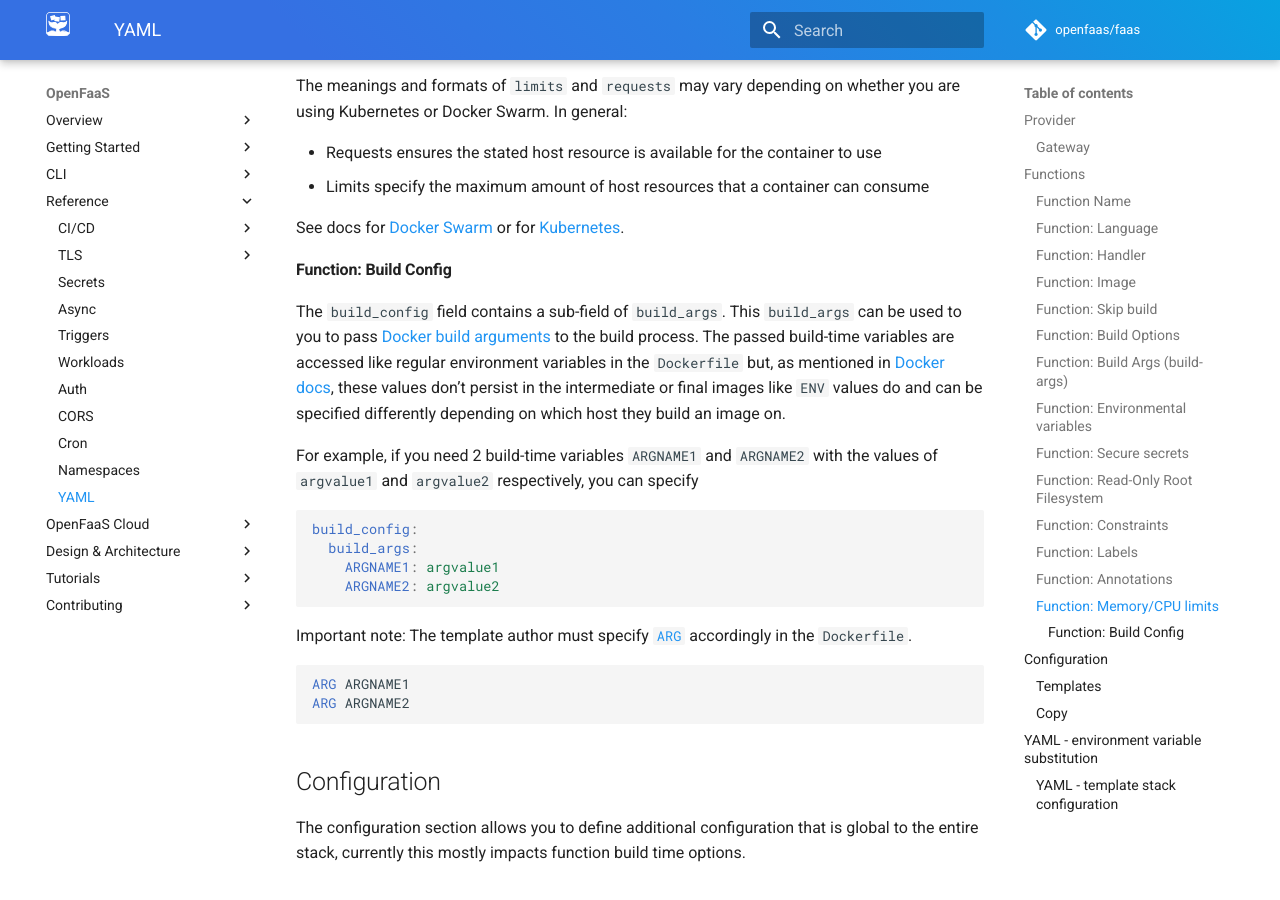
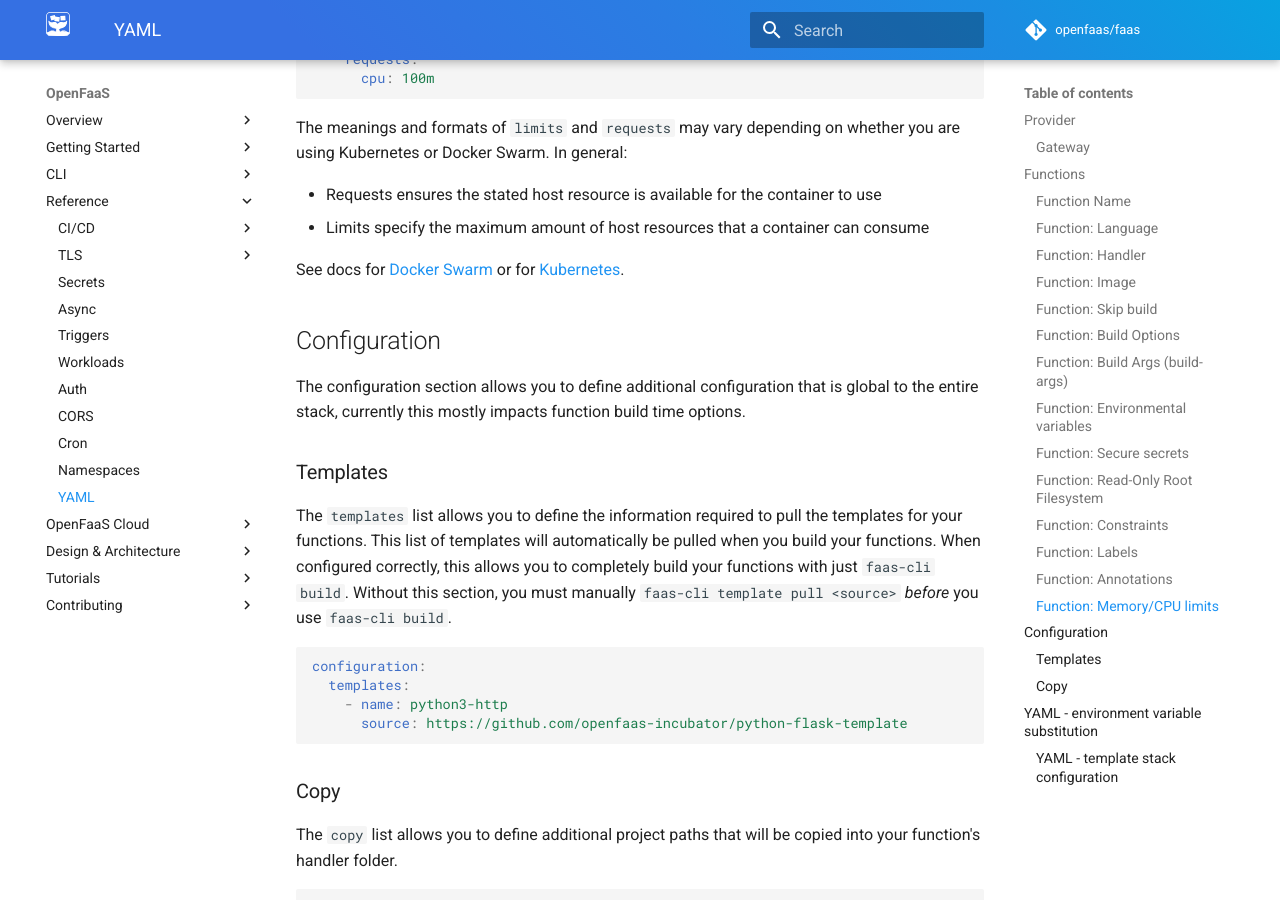
Before and after one commit to openfaas/docs, an MkDocs documentation site: the page built from docs/reference/yaml.md, in a window 1280 px wide and 900 px high, scrolled down 6002 px. Built offline with MkDocs 1.6.1 and Material for MkDocs 9.7.7, drawn with Linux system fonts in a browser that asks for light colours; comment, search, counter and statistics services are not loaded; some of the changed text lies outside the part shown.

Commit message:
'build-args' has been pulled  one level up in schema. This commit will update the doc accordingly.
R'esolves: #687

Signed-off-by: abhayvatoo <abhay.vatoo.jal@gmail.com>

````diff
--- a/docs/cli/build.md
+++ b/docs/cli/build.md
@@ -111,10 +111,9 @@ faas-cli build --build-arg ARGNAME1=argvalue1 --build-arg ARGNAME2=argvalue2
 or in YAML:
 
 ```yaml
-build_config:
-  build_args:
-    ARGNAME1: argvalue1
-    ARGNAME2: argvalue2
+build_args:
+  ARGNAME1: argvalue1
+  ARGNAME2: argvalue2
 ```
 
 Remeber to add any `ARG` values to the template's Dockerfile:
--- a/docs/reference/yaml.md
+++ b/docs/reference/yaml.md
@@ -257,25 +258,6 @@ The meanings and formats of `limits` and `requests` may vary depending on whethe
 
 See docs for [Docker Swarm](https://docs.docker.com/config/containers/resource_constraints/) or for [Kubernetes](https://kubernetes.io/docs/concepts/configuration/manage-compute-resources-container/#how-pods-with-r    esource-limits-are-run).
 
-#### Function: Build Config
-
-The `build_config` field contains a sub-field of `build_args`. This `build_args` can be used to you to pass [Docker build arguments](https://docs.docker.com/engine/reference/commandline/build/#set-build-time-variables---build-arg) to the build process. The passed build-time variables are accessed like regular environment variables in the `Dockerfile` but, as mentioned in [Docker docs](https://docs.docker.com/engine/reference/commandline/build/#set-build-time-variables---build-arg), these values don’t persist in the intermediate or final images like `ENV` values do and can be specified differently depending on which host they build an image on.
-
-For example, if you need 2 build-time variables `ARGNAME1` and `ARGNAME2` with the values of `argvalue1` and `argvalue2` respectively, you can specify
-
-```yaml
-build_config:
-  build_args:
-    ARGNAME1: argvalue1
-    ARGNAME2: argvalue2
-```
-
-Important note: The template author must specify [`ARG`](https://docs.docker.com/engine/reference/builder/#arg) accordingly in the `Dockerfile`.
-
-```dockerfile
-ARG ARGNAME1
-ARG ARGNAME2
-```
 
 ## Configuration
 The configuration section allows you to define additional configuration that is global to the entire stack, currently this mostly impacts function build time options.
````
Also changed, not shown: other parts of docs/reference/yaml.md (+1 -0 lines).
